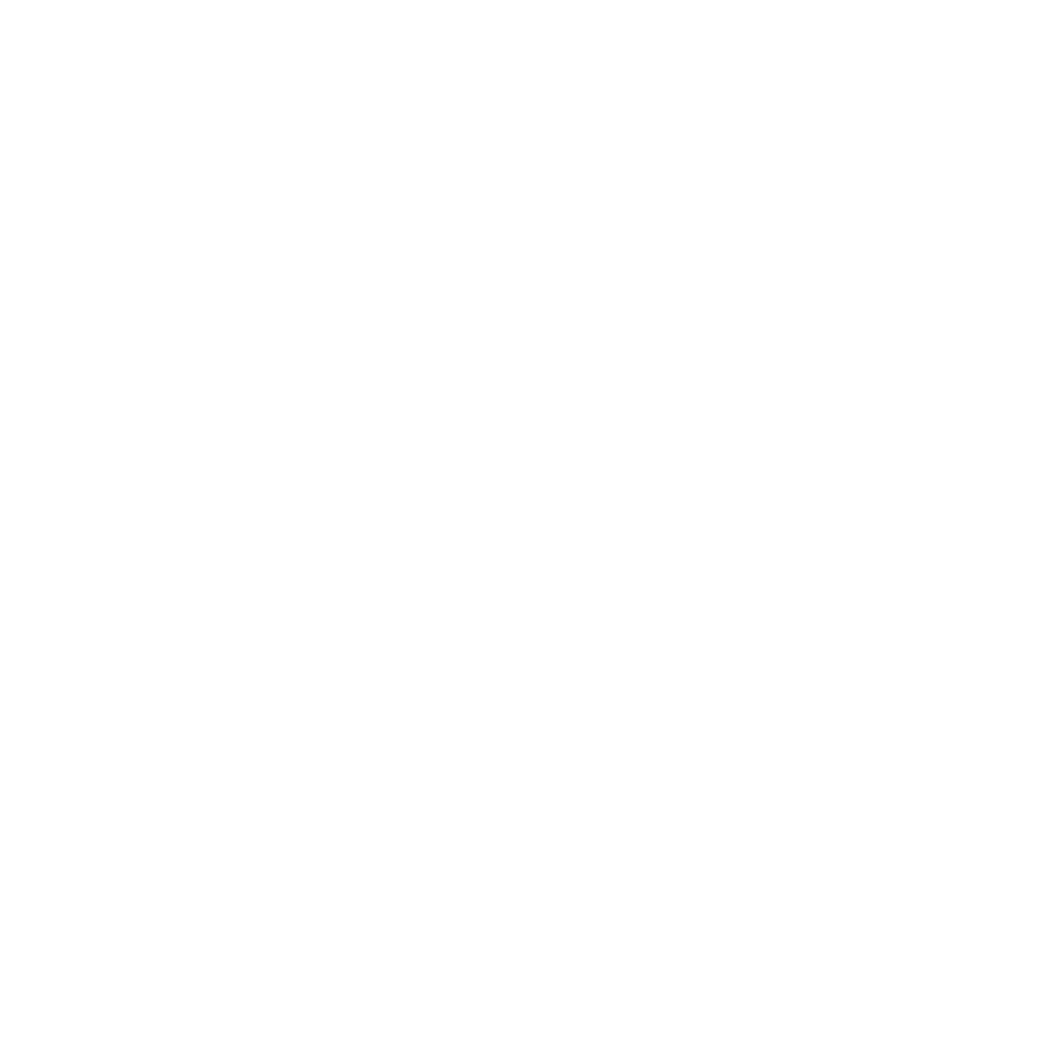
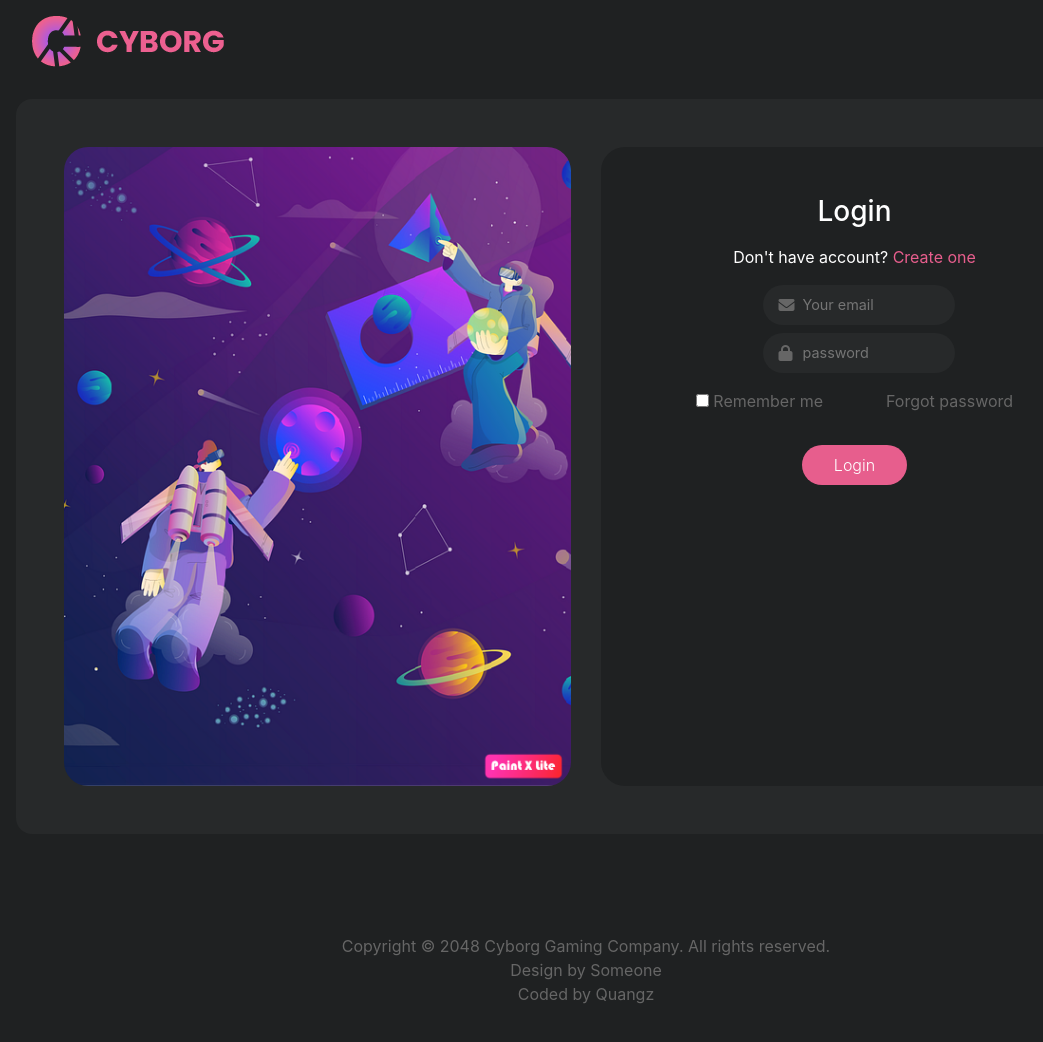
Before and after one commit to Quangz32/fer-lab2, a website: page login.html in a window 1280 px wide. Shown: the whole page, without its empty margins (54-1097 px from the left). Before the commit the page ends 800 px from the top, so only its background shows below. Drawn offline with nearby package versions, Linux system fonts and the light colour scheme.

Commit message:
login page

```diff
--- /dev/null
+++ b/login.css
@@ -0,0 +1,13 @@
+.my-img-con img {
+  border-radius: 1.5rem;
+}
+
+@media (max-width: 576px) {
+  .my-img-con {
+    display: none;
+  }
+}
+
+.my-login-con {
+  border-radius: 1.5rem;
+}
--- a/login.html
+++ b/login.html
@@ -3,10 +3,130 @@
   <head>
     <meta charset="UTF-8" />
     <meta name="viewport" content="width=device-width, initial-scale=1.0" />
-    <title>Login</title>
+    <title>Document</title>
+    <link rel="stylesheet" href="login.css" />
+    <!-- Bootstrap CSS -->
+    <link
+      rel="stylesheet"
+      href="./node_modules/bootstrap/dist/css/bootstrap.min.css"
+    />
+    <!-- Quangz's CSS -->
+    <link rel="stylesheet" href="./style.css" />
+
+    <script src="main.js"></script>
+    <script src="./node_modules/jquery/dist/jquery.min.js"></script>
+    <script src="./node_modules/bootstrap/dist/js/bootstrap.min.js"></script>
+    <!-- Font Awesome -->
+    <script
+      src="https://kit.fontawesome.com/ab096738cb.js"
+      crossorigin="anonymous"
+    ></script>
   </head>
   <body>
-    <header></header>
-    <div></div>
+    <header>
+      <div class="container mt-3 p-0">
+        <nav class="my-nav">
+          <!-- Logo -->
+          <a href="index.html" class="my-logo nav-brand">
+            <img class="mb-3" src="./images/logo.png" alt="logo" />
+          </a>
+        </nav>
+      </div>
+    </header>
+
+    <div class="container my-rounded-1 my-bg-2 mt-3 p-3 p-md-4 p-lg-5">
+      <div class="row">
+        <div class="col-6 my-img-con">
+          <img src="./images/login_banner_edited.png" class="w-100" />
+        </div>
+        <div class="col-12 col-lg-6 col-md-6 col-sm-6 my-login-con">
+          <div class="text-center pt-5 h-100 my-bg-3 my-rounded-15">
+            <!-- <form action="index.html"></form> -->
+            <h3 class="text-white pb-3 mb-0">Login</h3>
+            <div class="text-white mb-3" style="cursor: pointer">
+              Don't have account?
+              <a href="register.html" class="my-color-pink">Create one </a>
+            </div>
+            <!-- A input  -->
+            <div class="my-search ml-2 mb-2">
+              <div class="position-relative d-inline-block">
+                <input
+                  class="rounded-pill"
+                  type="email"
+                  placeholder="Your email"
+                  style="color: #666"
+                />
+                <i class="fas fa-envelope" style="color: #666"></i>
+              </div>
+            </div>
+            <!-- A input  -->
+            <div class="my-search ml-2">
+              <div class="position-relative d-inline-block">
+                <input
+                  class="rounded-pill my-color-1"
+                  type="password"
+                  placeholder="password"
+                />
+                <i class="fas fa-lock" style="color: #666"></i>
+              </div>
+            </div>
+
+            <div class="row mt-3 w-75 mx-auto">
+              <div class="col-6">
+                <input type="checkbox" class="" />
+                <label for="" class="my-color-1" style="font-size: medium"
+                  >Remember me</label
+                >
+              </div>
+              <div class="col-6">
+                <label class="my-color-1">Forgot password</label>
+              </div>
+            </div>
+
+            <!-- Login button -->
+            <div class="button-con d-flex justify-content-center">
+              <div
+                class="my-browse-button my-bg-pink d-inline-block rounded-pill px-3 py-2 my-4"
+              >
+                <a
+                  href="index.html"
+                  class="mx-3 text-white text-decoration-none font-weight-light"
+                >
+                  Login
+                </a>
+              </div>
+            </div>
+          </div>
+        </div>
+      </div>
+    </div>
+
+    <footer>
+      <div class="container mb-4 text-center" style="margin-top: 100px">
+        <div class="row">
+          <div class="col-lg-12">
+            <p>
+              Copyright © 2048 <a href="#">Cyborg Gaming</a> Company. All rights
+              reserved.
+
+              <br />Design by
+              <a
+                href="https://templatemo.com"
+                target="_blank"
+                title="free CSS templates"
+                >Someone</a
+              >
+              <br />Coded by
+              <a
+                href="https://www.facebook.com/quangz0302"
+                target="_blank"
+                title="free CSS templates"
+                >Quangz</a
+              >
+            </p>
+          </div>
+        </div>
+      </div>
+    </footer>
   </body>
 </html>
--- a/style.css
+++ b/style.css
@@ -32,9 +32,9 @@ body {
   color: #e75e8d;
 }
 
-/* .my-color-1 {
+.my-color-1 {
   color: #666;
-} */
+}
 
 .my-bg-pink {
   background-color: #e75e8d;
```
Also changed, not shown: index.html (+1 -3 lines), images/login-banner.png, images/login_banner_edited.png (added), register.html (added).
